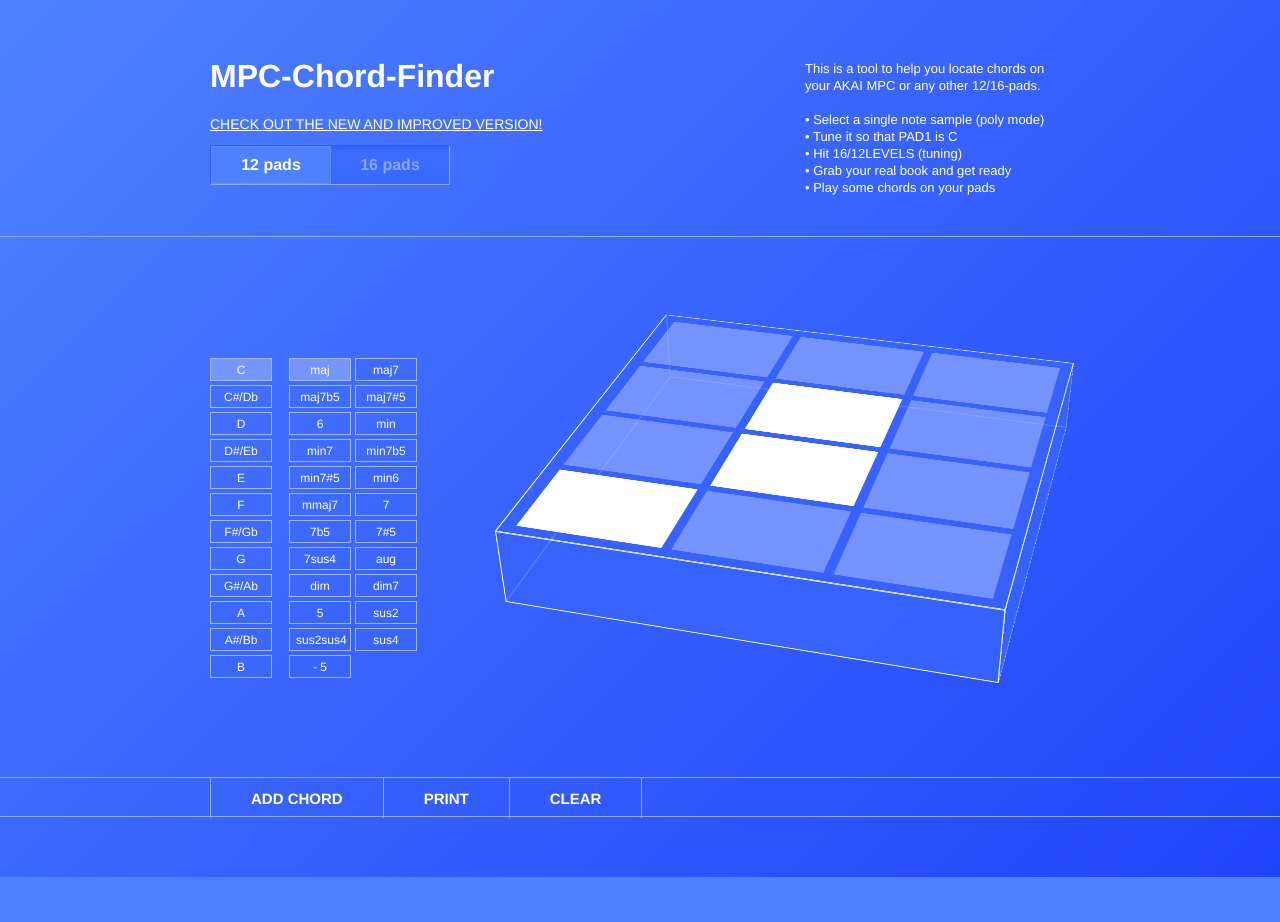
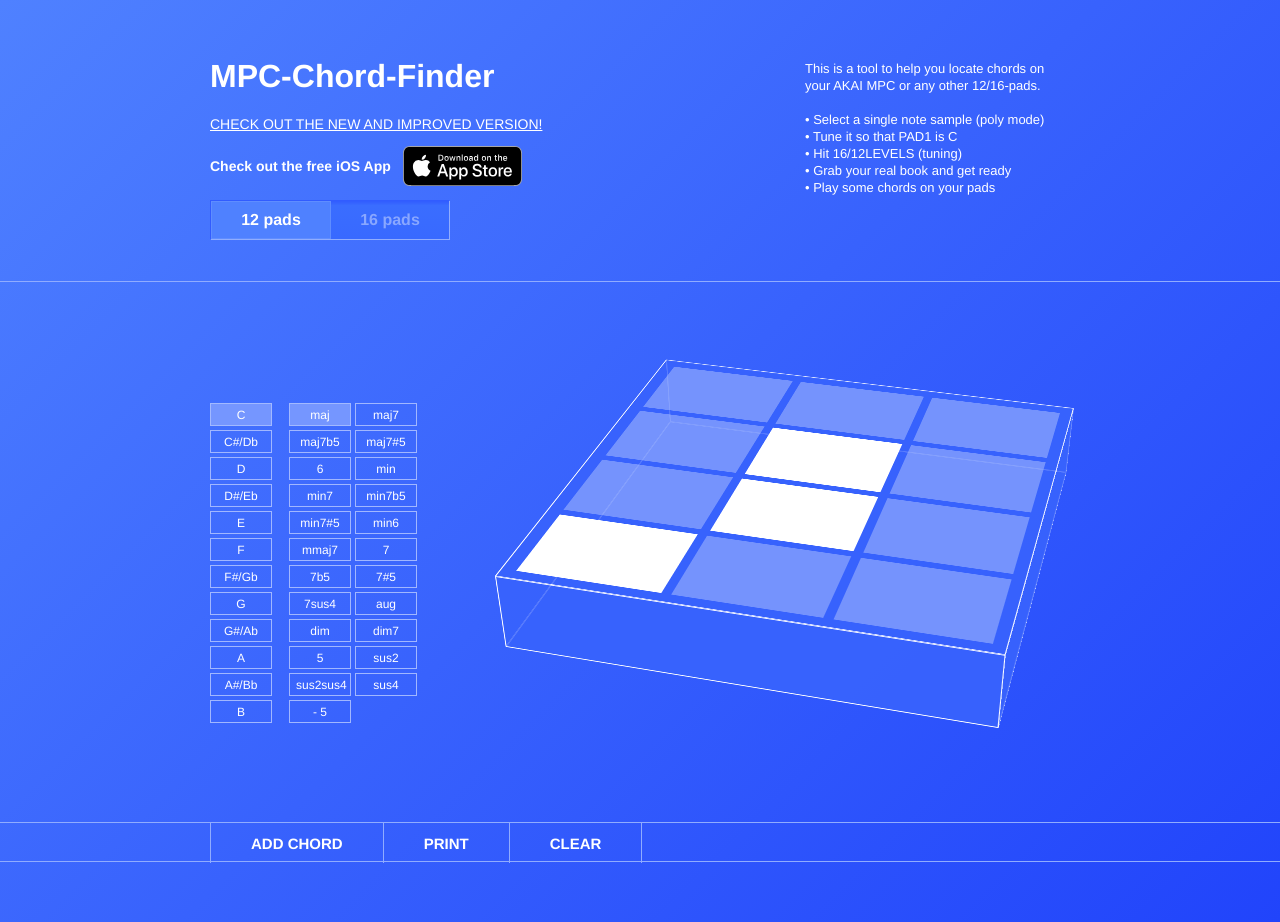
Before and after one commit to gherkins/mpc-chordfinder-legacy, a plain HTML site: page index.html in a window 1280 px wide. Before the commit the page ends 877 px from the top, so only its background shows below. Drawn offline with Linux system fonts and the light colour scheme.

Commit message:
link to the iOS app (App Store badge)

```diff
--- a/index.html
+++ b/index.html
@@ -59,6 +59,13 @@
                                 CHECK OUT THE NEW AND IMPROVED VERSION!
                             </a>
                         </strong>
+                    </p>
+                    <p style="margin-top: 15px;">
+                        <a href="https://apps.apple.com/app/mpc-chord-finder/id6833527120" target="_blank" rel="noopener noreferrer"
+                           style="display: inline-flex; align-items: center; gap: 12px; font-weight: bold; text-decoration: none;">
+                            Check out the free iOS App
+                            <img src="app-store-badge.svg" alt="Download on the App Store" height="40">
+                        </a>
                     </p>
                     <p>&nbsp;</p>
 
```
Also changed, not shown: app-store-badge.svg (added).
